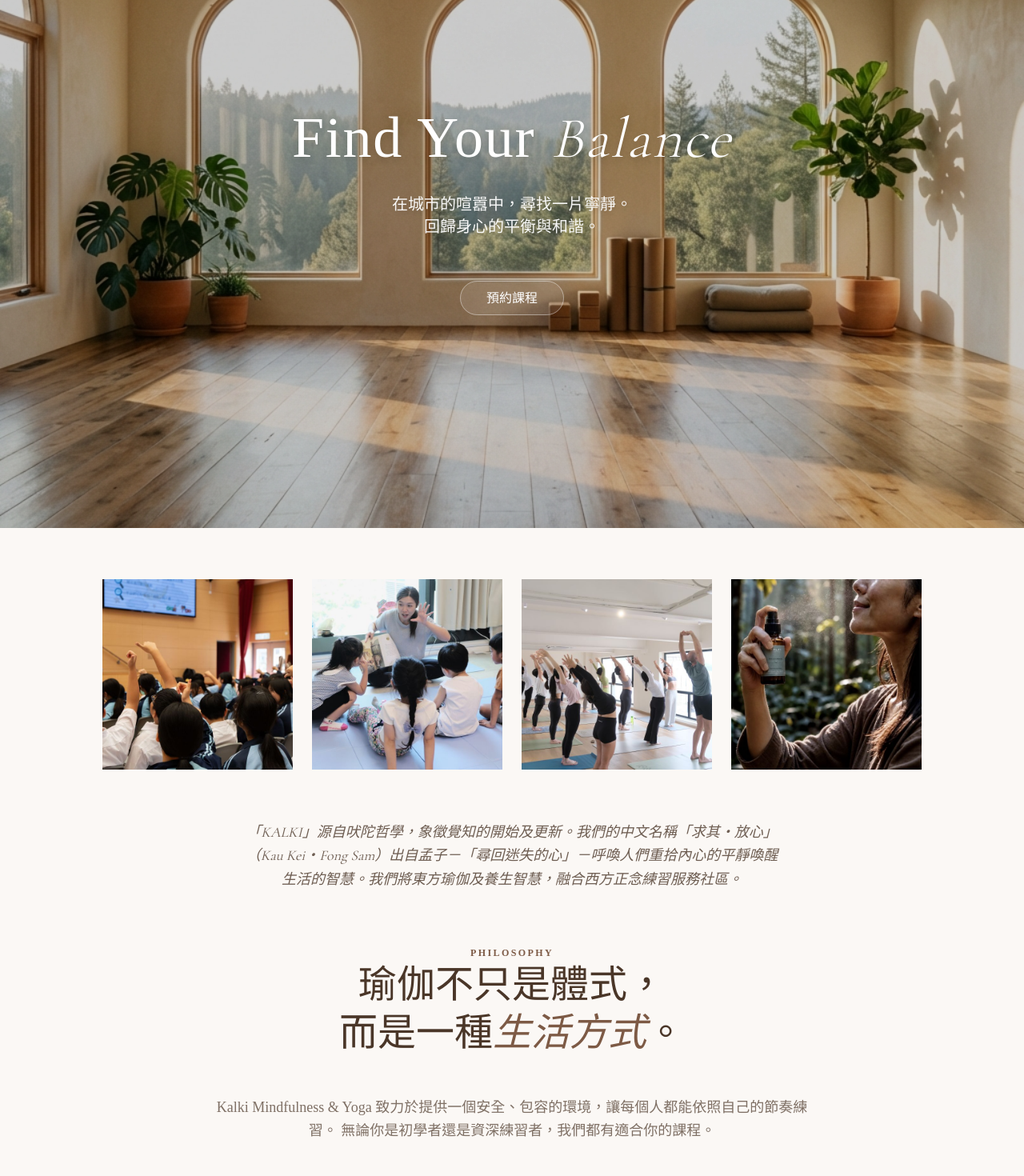
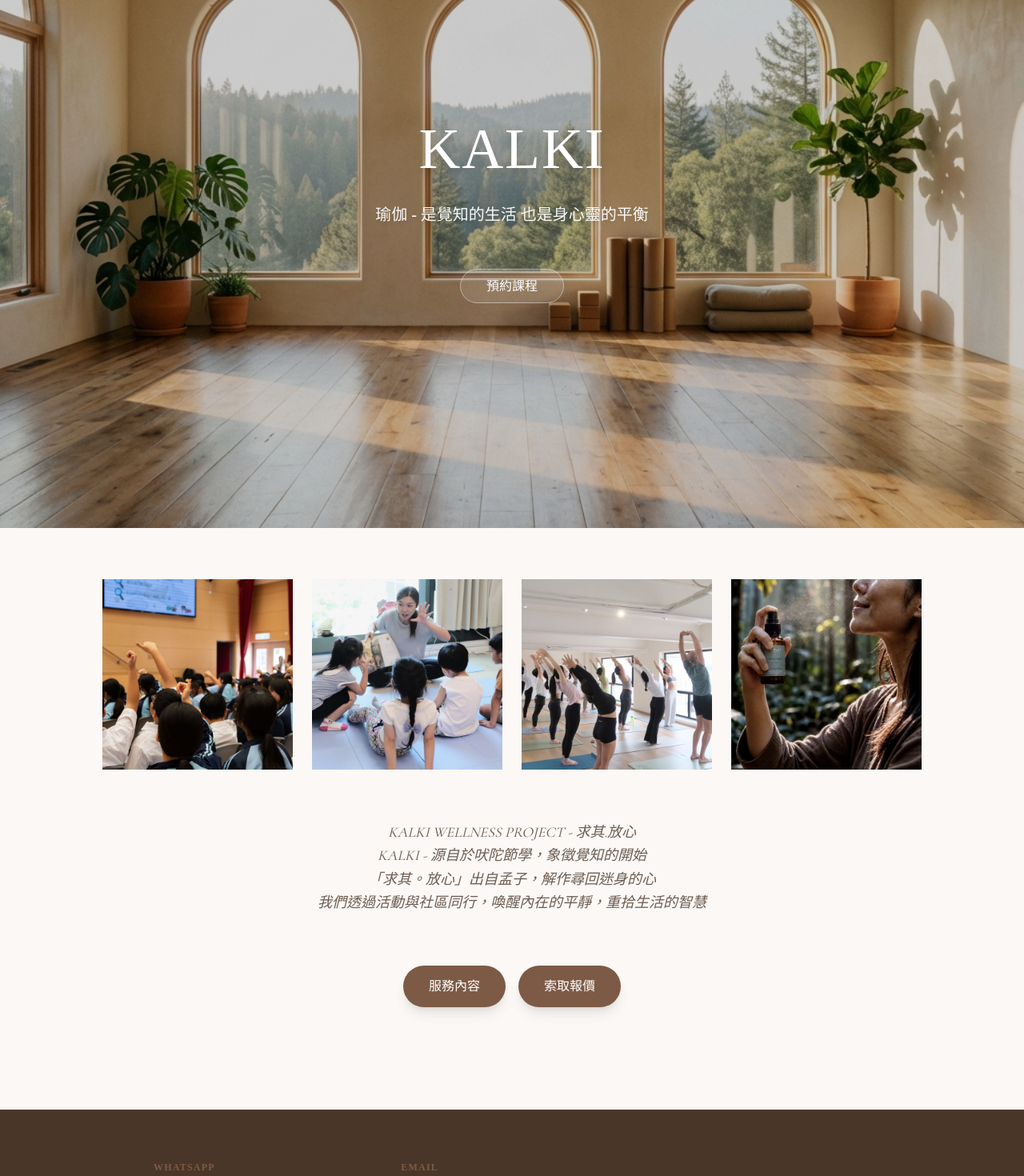
Before and after one commit to OurFunMedia/kalki-site, a Next.js app: page / in a window 1280 px wide. Shown: the part 140-1610 px from the top of the page at 80% size. Built offline with nearby package versions, Linux system fonts and the light colour scheme.

Commit message:
feat: add service and quote CTA buttons on homepage
Ultraworked with [Sisyphus](https://github.com/code-yeongyu/oh-my-openagent)

Co-authored-by: Sisyphus <clio-agent@sisyphuslabs.ai>

```diff
--- a/src/app/page.tsx
+++ b/src/app/page.tsx
@@ -24,10 +24,10 @@ export default function Home() {
 
         <div className="relative z-10 text-center text-white space-y-8 px-4">
           <h2 className="text-5xl md:text-7xl font-light tracking-wide drop-shadow-lg">
-            Find Your <span className="font-serif italic">Balance</span>
+            KALKI
           </h2>
           <p className="text-lg md:text-xl font-light max-w-lg mx-auto opacity-95 drop-shadow-md">
-            在城市的喧囂中，尋找一片寧靜。<br />回歸身心的平衡與和諧。
+            瑜伽 - 是覺知的生活 也是身心靈的平衡
           </p>
           <div className="pt-8">
             <Link
@@ -64,16 +64,26 @@ export default function Home() {
 
         <div className="max-w-3xl mx-auto space-y-8">
           <p className="text-charcoal/80 text-lg max-w-2xl mx-auto mb-16 leading-relaxed italic font-serif">
-            「KALKI」源自吠陀哲學，象徵覺知的開始及更新。我們的中文名稱「求其・放心」（Kau Kei・Fong Sam）出自孟子－「尋回迷失的心」－呼喚人們重拾內心的平靜喚醒生活的智慧。我們將東方瑜伽及養生智慧，融合西方正念練習服務社區。
+            KALKI WELLNESS PROJECT - 求其.放心<br></br>KALKI - 源自於吠陀節學，象徵覺知的開始<br></br>「求其。放心」出自孟子，解作尋回迷身的心<br></br>            我們透過活動與社區同行，喚醒內在的平靜，重拾生活的智慧
           </p>
-          <span className="text-primary tracking-[0.2em] text-xs font-bold uppercase">Philosophy</span>
-          <h3 className="text-3xl md:text-5xl font-serif text-charcoal font-light leading-tight">
-            瑜伽不只是體式，<br />而是一種<span className="italic text-primary">生活方式</span>。
-          </h3>
-          <p className="text-charcoal/70 leading-relaxed text-lg pt-4">
-            Kalki Mindfulness & Yoga 致力於提供一個安全、包容的環境，讓每個人都能依照自己的節奏練習。
-            無論你是初學者還是資深練習者，我們都有適合你的課程。
-          </p>
+          <div className="flex flex-col sm:flex-row gap-4 w-full sm:w-auto justify-center mt-4">
+            <a
+              href="https://forms.gle/qTmiN1kZ2cCuycyX8"
+              target="_blank"
+              rel="noopener noreferrer"
+              className="px-8 py-3.5 bg-primary text-white rounded-full font-medium hover:bg-secondary transition-colors shadow-lg hover:-translate-y-0.5 transform inline-block text-center"
+            >
+              服務內容
+            </a>
+            <a
+              href="https://forms.gle/JxyCUSom7s78diJd7"
+              target="_blank"
+              rel="noopener noreferrer"
+              className="px-8 py-3.5 bg-primary text-white rounded-full font-medium hover:bg-secondary transition-colors shadow-lg hover:-translate-y-0.5 transform inline-block text-center"
+            >
+              索取報價
+            </a>
+          </div>
         </div>
       </section>
       {/* Footer Section */}
```
